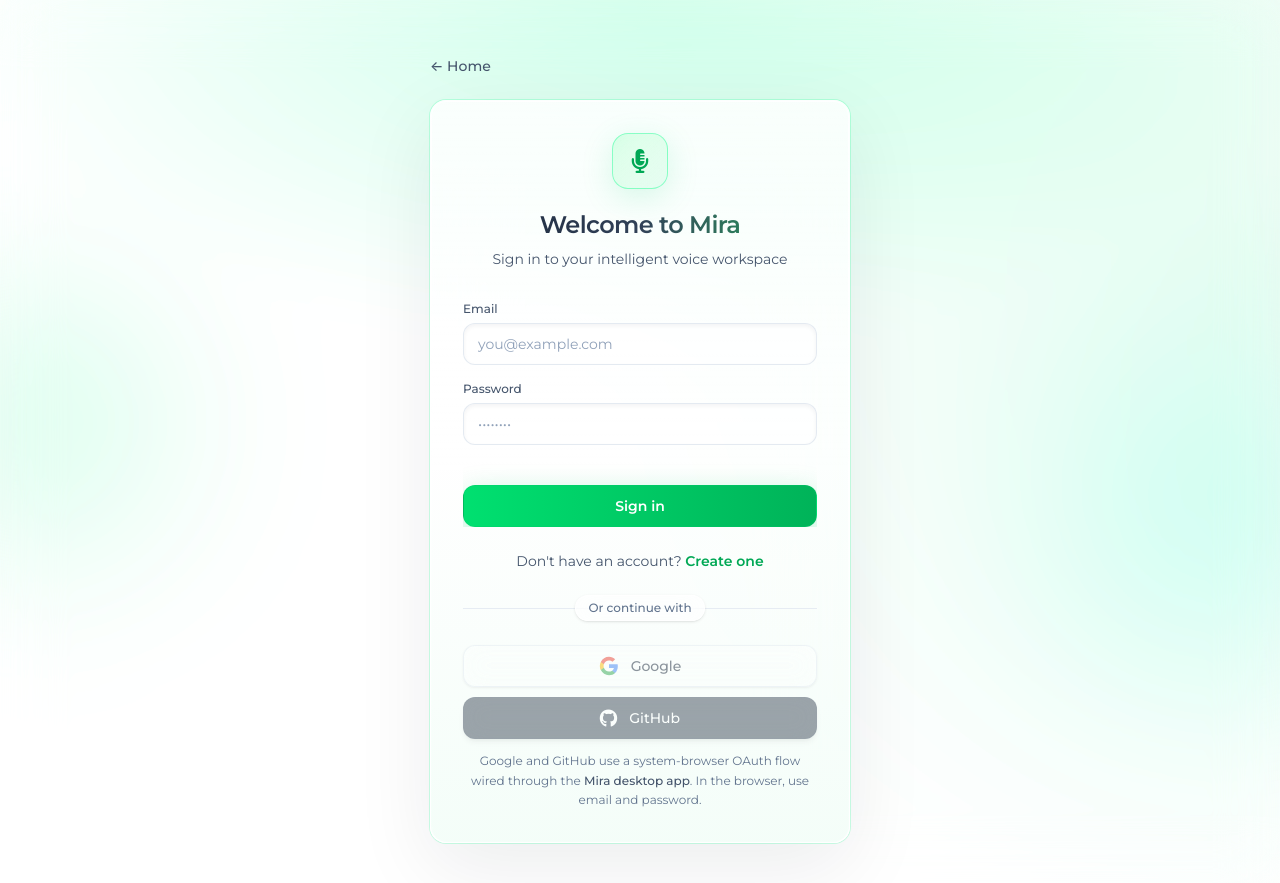
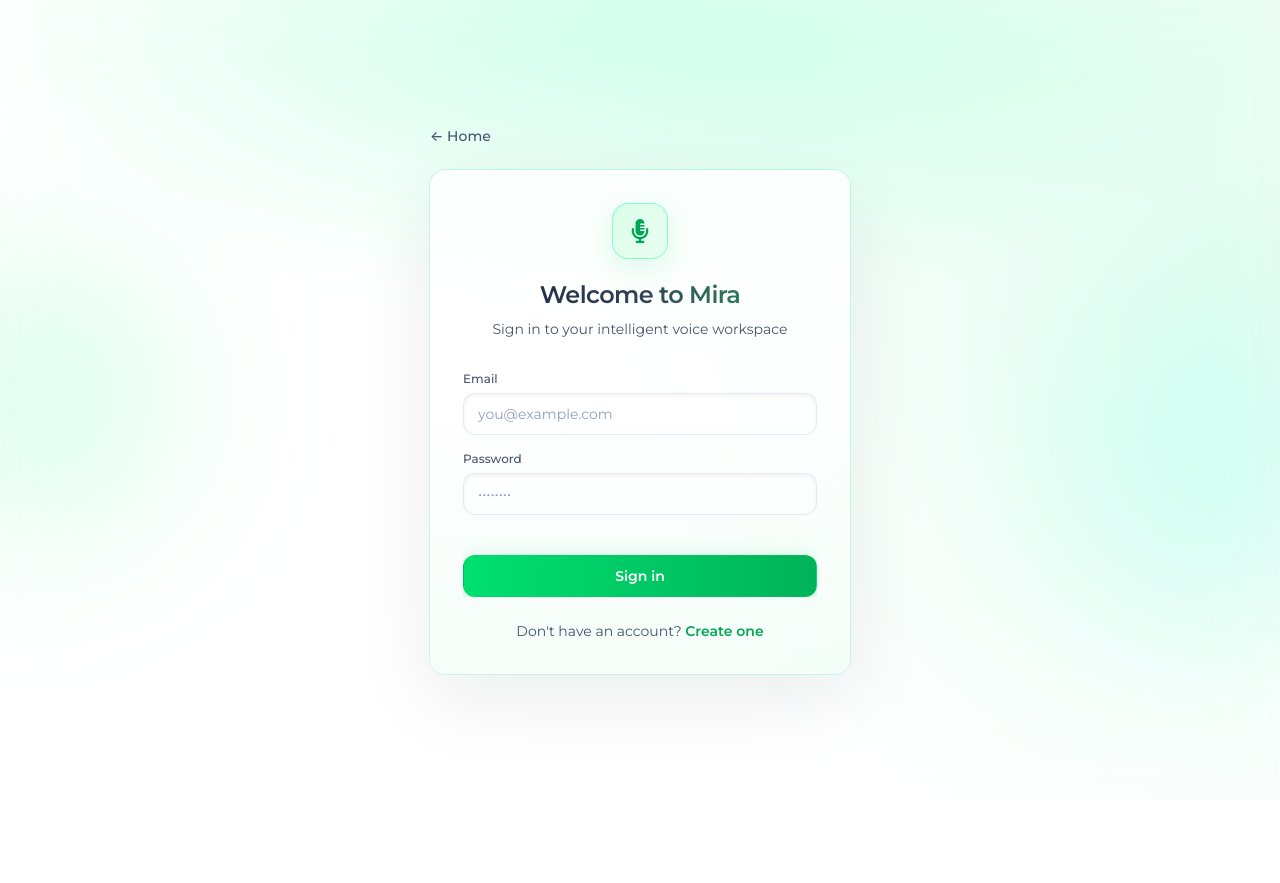
Before and after one commit to mira-assistant/website, a React (Vite) app: page /login in a window 1280 px wide. After the commit the page ends 800 px from the top, so only its background shows below. Built offline with nearby package versions, Linux system fonts and the light colour scheme; no server answers.

Commit message:
Got rid of login with google/github

```diff
--- a/src/components/auth/AuthLoginCard.tsx
+++ b/src/components/auth/AuthLoginCard.tsx
@@ -85,61 +85,6 @@
       onAuthenticated?.();
     } catch (err: unknown) {
       setError(err instanceof Error ? err.message : 'Registration failed');
-    } finally {
-      setLoading(false);
-    }
-  };
-
-  const handleGoogleLogin = async () => {
-    if (!window.electronAPI) {
-      setError('OAuth not available in browser mode');
-      return;
-    }
-
-    setLoading(true);
-    setError('');
-
-    try {
-      const result = await window.electronAPI.loginWithGoogle();
-
-      if (!result.success || !result.data) {
-        throw new Error('Google OAuth failed');
-      }
-
-      const { code, state } = result.data;
-      const response = await authApi.googleCallback(code, state);
-
-      await saveTokens({ accessToken: response.access_token, refreshToken: response.refresh_token });
-      onAuthenticated?.();
-    } catch (err: unknown) {
-      setError(err instanceof Error ? err.message : 'Google login failed');
-    } finally {
-      setLoading(false);
-    }
-  };
-
-  const handleGitHubLogin = async () => {
-    if (!window.electronAPI) {
-      setError('OAuth not available in browser mode');
-      return;
-    }
-
-    setLoading(true);
-    setError('');
-
-    try {
-      const result = await window.electronAPI.loginWithGitHub();
-
-      if (!result.success || !result.code) {
-        throw new Error('GitHub OAuth failed');
-      }
-
-      const response = await authApi.gitHubExchange(result.code);
-
-      await saveTokens({ accessToken: response.access_token, refreshToken: response.refresh_token });
-      onAuthenticated?.();
-    } catch (err: unknown) {
-      setError(err instanceof Error ? err.message : 'GitHub login failed');
     } finally {
       setLoading(false);
     }
@@ -353,75 +298,6 @@
             {isLoginMode ? 'Create one' : 'Sign in instead'}
           </button>
         </p>
-
-        <>
-          <div className="relative my-6">
-            <div className="absolute inset-0 flex items-center" aria-hidden>
-              <div className="w-full border-t border-slate-200/80" />
-            </div>
-            <div className="relative flex justify-center text-xs">
-              <span className="rounded-full border border-white/90 bg-white/70 px-3 py-1 font-medium text-slate-500 shadow-sm backdrop-blur-md">
-                Or continue with
-              </span>
-            </div>
-          </div>
-
-          <div className="space-y-2.5">
-            <button
-              type="button"
-              onClick={handleGoogleLogin}
-              disabled={loading || !window.electronAPI}
-              title={
-                window.electronAPI
-                  ? undefined
-                  : 'Google sign-in uses the Mira desktop app (system browser OAuth).'
-              }
-              className="flex w-full items-center justify-center gap-3 rounded-xl border border-slate-200/90 bg-white/55 px-4 py-2.5 text-sm font-medium text-slate-800 shadow-sm backdrop-blur-md transition-[background-color,border-color,box-shadow] hover:border-slate-300/90 hover:bg-white/75 hover:shadow-md disabled:cursor-not-allowed disabled:opacity-50"
-            >
-              <svg className="h-5 w-5 shrink-0" viewBox="0 0 24 24" aria-hidden>
-                <path
-                  fill="#4285F4"
-                  d="M22.56 12.25c0-.78-.07-1.53-.2-2.25H12v4.26h5.92c-.26 1.37-1.04 2.53-2.21 3.31v2.77h3.57c2.08-1.92 3.28-4.74 3.28-8.09z"
-                />
-                <path
-                  fill="#34A853"
-                  d="M12 23c2.97 0 5.46-.98 7.28-2.66l-3.57-2.77c-.98.66-2.23 1.06-3.71 1.06-2.86 0-5.29-1.93-6.16-4.53H2.18v2.84C3.99 20.53 7.7 23 12 23z"
-                />
-                <path
-                  fill="#FBBC05"
-                  d="M5.84 14.09c-.22-.66-.35-1.36-.35-2.09s.13-1.43.35-2.09V7.07H2.18C1.43 8.55 1 10.22 1 12s.43 3.45 1.18 4.93l2.85-2.22.81-.62z"
-                />
-                <path
-                  fill="#EA4335"
-                  d="M12 5.38c1.62 0 3.06.56 4.21 1.64l3.15-3.15C17.45 2.09 14.97 1 12 1 7.7 1 3.99 3.47 2.18 7.07l3.66 2.84c.87-2.6 3.3-4.53 6.16-4.53z"
-                />
-              </svg>
-              {loading ? 'Connecting…' : 'Google'}
-            </button>
-
-            <button
-              type="button"
-              onClick={handleGitHubLogin}
-              disabled={loading || !window.electronAPI}
-              title={
-                window.electronAPI
-                  ? undefined
-                  : 'GitHub sign-in uses the Mira desktop app (system browser OAuth).'
-              }
-              className="flex w-full items-center justify-center gap-3 rounded-xl border border-slate-700/25 bg-slate-800/85 px-4 py-2.5 text-sm font-medium text-white shadow-md backdrop-blur-md transition-[background-color,border-color,box-shadow] hover:border-slate-600/40 hover:bg-slate-800 hover:shadow-lg disabled:cursor-not-allowed disabled:opacity-50"
-            >
-              <i className="fab fa-github text-lg" aria-hidden />
-              {loading ? 'Connecting…' : 'GitHub'}
-            </button>
-          </div>
-          {!window.electronAPI ? (
-            <p className="mt-3 text-center text-xs leading-relaxed text-slate-500">
-              Google and GitHub use a system-browser OAuth flow wired through the{' '}
-              <span className="font-medium text-slate-600">Mira desktop app</span>. In the browser,
-              use email and password.
-            </p>
-          ) : null}
-        </>
       </div>
     </motion.div>
   );
--- a/src/pages/LoginPage.tsx
+++ b/src/pages/LoginPage.tsx
@@ -38,7 +38,7 @@
   }
 
   return (
-    <div className="relative min-h-screen overflow-x-hidden px-4 py-10">
+    <div className="relative min-h-screen overflow-x-hidden px-4 flex items-center justify-center">
       <div className="absolute inset-0 bg-white/35" aria-hidden />
       <div
         className="absolute inset-0 bg-[radial-gradient(ellipse_100%_70%_at_50%_0%,rgba(0,255,136,0.14),transparent_55%)]"
@@ -52,7 +52,7 @@
       <div className="absolute -right-20 bottom-1/4 h-72 w-72 rounded-full bg-teal-200/30 blur-[100px]" aria-hidden />
       <div className="absolute inset-0 backdrop-blur-[28px] backdrop-saturate-150" aria-hidden />
 
-      <div className="relative z-10 mx-auto flex w-full max-w-lg flex-col items-center justify-center pt-4">
+      <div className="relative z-10 mx-auto flex w-full max-w-lg flex-col items-center justify-center">
         <div className="mb-6 flex w-full max-w-[420px] justify-start">
           <Link
             to="/"
```
